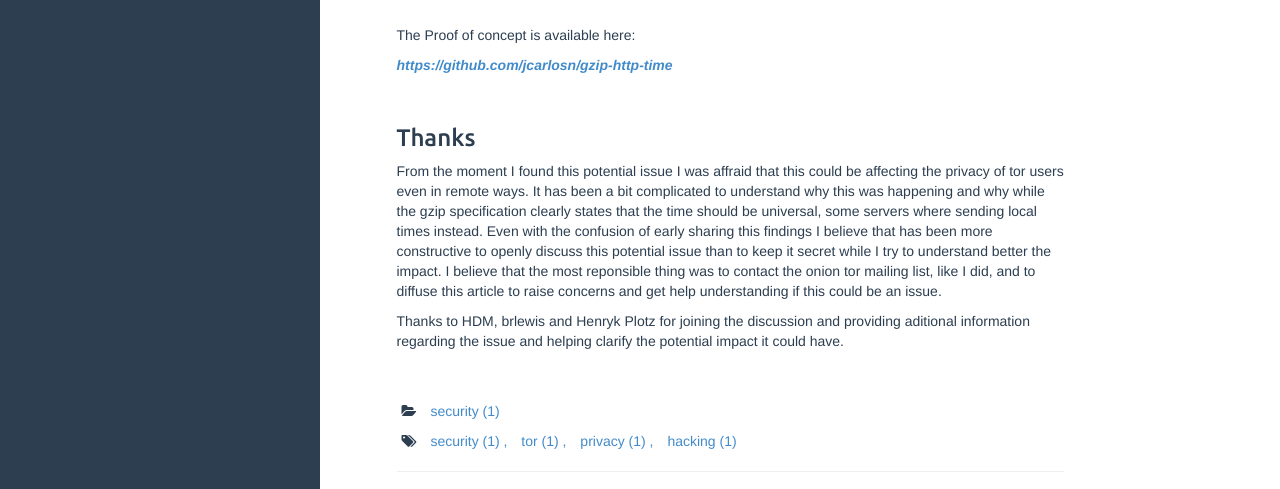
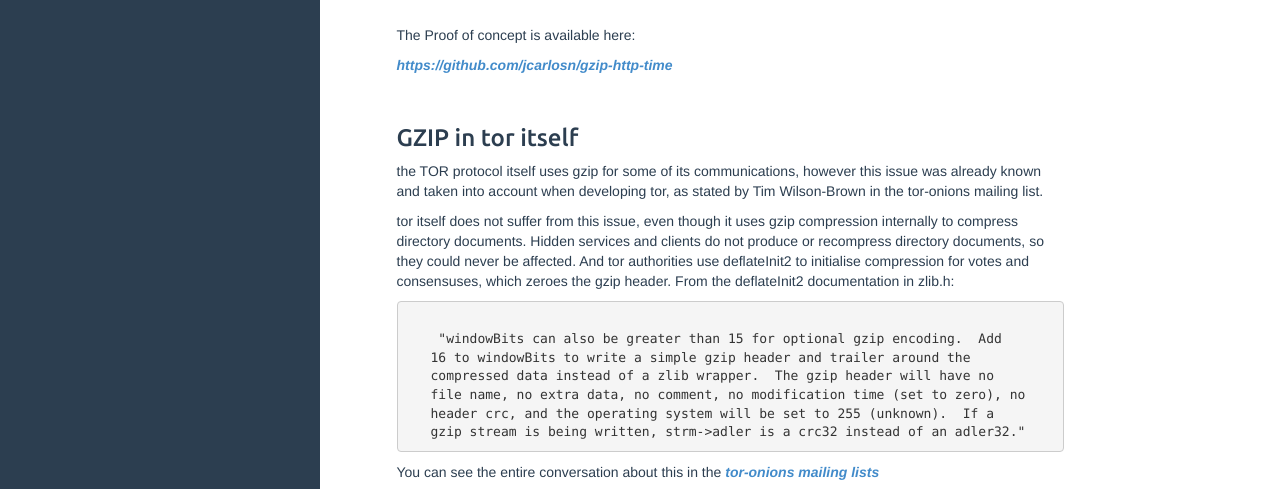
Before and after one commit to jcarlosn/jcarlosn.github.io, a plain HTML site: page security/2016/02/21/date-leak-gzip-tor.html in a window 1280 px wide. Shown: the part 3240-3729 px from the top of the page. Drawn offline with Linux system fonts and the light colour scheme; a script that the page names is missing.

Commit message:
added tor

```diff
--- a/security/2016/02/21/date-leak-gzip-tor.html
+++ b/security/2016/02/21/date-leak-gzip-tor.html
@@ -314,6 +314,26 @@ The Proof of concept is available here:</p>
 
 <p><strong><em><a href="https://github.com/jcarlosn/gzip-http-time">https://github.com/jcarlosn/gzip-http-time</a></em></strong></p>
 <br/>
+<h3 id="tor-affected">GZIP in tor itself</h3>
+<p>the TOR protocol itself uses gzip for some of its communications, however this issue was already known and taken into account when developing tor, as stated by
+Tim Wilson-Brown in the tor-onions mailing list.</p>
+<p>tor itself does not suffer from this issue, even though it uses gzip compression internally to compress directory documents.
+
+Hidden services and clients do not produce or recompress directory documents, so they could never be affected.
+
+And tor authorities use deflateInit2 to initialise compression for votes and consensuses, which zeroes the gzip header.
+
+From the deflateInit2 documentation in zlib.h:
+<pre><code>
+    "windowBits can also be greater than 15 for optional gzip encoding.  Add
+   16 to windowBits to write a simple gzip header and trailer around the
+   compressed data instead of a zlib wrapper.  The gzip header will have no
+   file name, no extra data, no comment, no modification time (set to zero), no
+   header crc, and the operating system will be set to 255 (unknown).  If a
+   gzip stream is being written, strm->adler is a crc32 instead of an adler32."
+</code></pre>
+</p>
+<p>You can see the entire conversation about this in the <strong><em><a href="https://lists.torproject.org/pipermail/tor-onions/2016-February/000081.html">tor-onions mailing lists</a></em></strong>
 
 <h3 id="thanks">Thanks</h3>
 <p>From the moment I found this potential issue I was affraid that this could be affecting the privacy of tor users even in remote ways.
@@ -322,6 +342,7 @@ sending local times instead. Even with the confusion of early sharing this findi
 keep it secret while I try to understand better the impact. I believe that the most reponsible thing was to contact the onion tor mailing list, like I did, and to diffuse this article
 to raise concerns and get help understanding if this could be an issue.</p>
 <p>Thanks to HDM, brlewis and Henryk Plotz for joining the discussion and providing aditional information regarding the issue and helping clarify the potential impact it could have.</p>
+
 <br/>
 	  </div>
 
```
